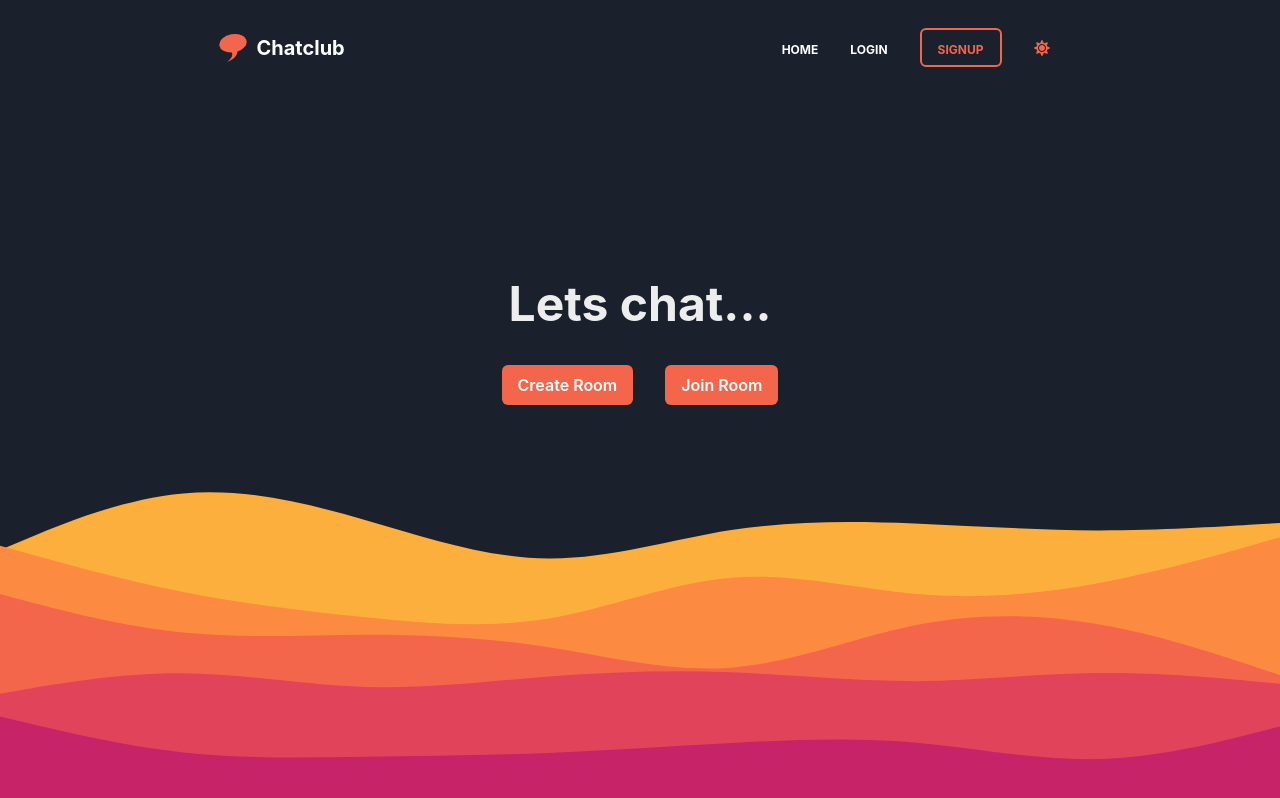
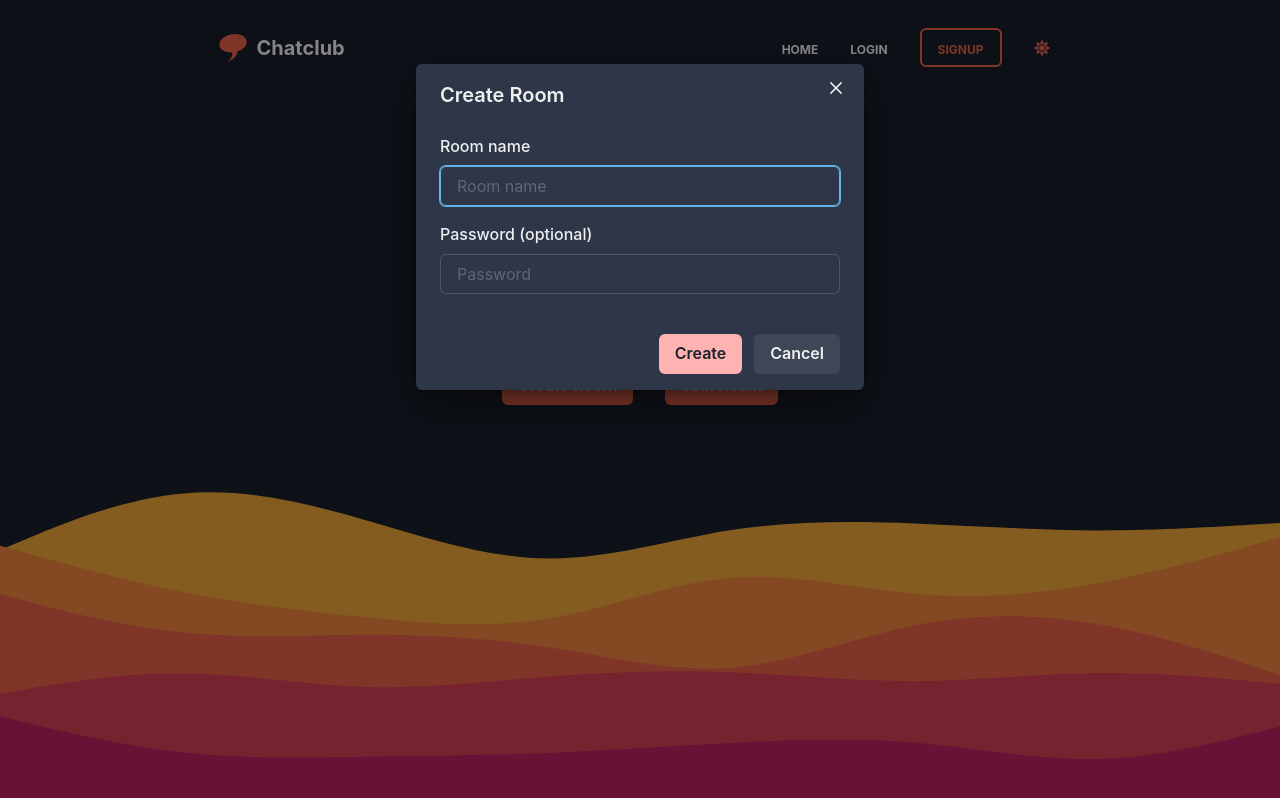
Before and after one commit to mrx7355608/chatapp-frontend, a React (Vite) app: page / in a window 1280 px wide. Both pictures are taken after a click on the button "Create Room". Built offline with nearby package versions, Linux system fonts and the light colour scheme.

Commit message:
created join room and create room forms

```diff
--- /dev/null
+++ b/src/Components/CreateRoom.jsx
@@ -0,0 +1,64 @@
+import React from "react";
+import {
+    Modal,
+    ModalOverlay,
+    ModalContent,
+    ModalHeader,
+    ModalFooter,
+    ModalBody,
+    ModalCloseButton,
+    Button,
+    useDisclosure,
+    FormLabel,
+    FormControl,
+    Input,
+} from "@chakra-ui/react";
+
+export default function CreateRoom() {
+    const { isOpen, onOpen, onClose } = useDisclosure();
+
+    const initialRef = React.useRef(null);
+
+    return (
+        <>
+            <Button
+                pt="0.5"
+                color="white"
+                bgColor="#F3664C"
+                mr="8"
+                onClick={onOpen}
+            >
+                Create Room
+            </Button>
+            <Modal
+                initialFocusRef={initialRef}
+                isOpen={isOpen}
+                onClose={onClose}
+            >
+                <ModalOverlay />
+                <ModalContent>
+                    <ModalHeader>Create Room</ModalHeader>
+                    <ModalCloseButton />
+                    <ModalBody pb={6}>
+                        <FormControl>
+                            <FormLabel>Room name</FormLabel>
+                            <Input ref={initialRef} placeholder="Room name" />
+                        </FormControl>
+
+                        <FormControl mt={4}>
+                            <FormLabel>Password (optional)</FormLabel>
+                            <Input placeholder="Password" />
+                        </FormControl>
+                    </ModalBody>
+
+                    <ModalFooter>
+                        <Button colorScheme="red" mr={3}>
+                            Create
+                        </Button>
+                        <Button onClick={onClose}>Cancel</Button>
+                    </ModalFooter>
+                </ModalContent>
+            </Modal>
+        </>
+    );
+}
--- /dev/null
+++ b/src/Components/JoinRoom.jsx
@@ -0,0 +1,58 @@
+import React from "react";
+import {
+    Modal,
+    ModalOverlay,
+    ModalContent,
+    ModalHeader,
+    ModalFooter,
+    ModalBody,
+    ModalCloseButton,
+    Button,
+    useDisclosure,
+    FormLabel,
+    FormControl,
+    Input,
+} from "@chakra-ui/react";
+
+export default function JoinRoom() {
+    const { isOpen, onOpen, onClose } = useDisclosure();
+
+    const initialRef = React.useRef(null);
+
+    return (
+        <>
+            <Button pt="0.5" color="white" bgColor="#F3664C" onClick={onOpen}>
+                Join Room
+            </Button>
+            <Modal
+                initialFocusRef={initialRef}
+                isOpen={isOpen}
+                onClose={onClose}
+            >
+                <ModalOverlay />
+                <ModalContent>
+                    <ModalHeader>Join Room</ModalHeader>
+                    <ModalCloseButton />
+                    <ModalBody pb={6}>
+                        <FormControl>
+                            <FormLabel>Room ID</FormLabel>
+                            <Input ref={initialRef} placeholder="Room ID" />
+                        </FormControl>
+
+                        <FormControl mt={4}>
+                            <FormLabel>Password</FormLabel>
+                            <Input placeholder="Password" />
+                        </FormControl>
+                    </ModalBody>
+
+                    <ModalFooter>
+                        <Button colorScheme="red" mr={3}>
+                            Join
+                        </Button>
+                        <Button onClick={onClose}>Cancel</Button>
+                    </ModalFooter>
+                </ModalContent>
+            </Modal>
+        </>
+    );
+}
--- a/src/Pages/Home.jsx
+++ b/src/Pages/Home.jsx
@@ -1,6 +1,8 @@
 // eslint-disable-next-line object-curly-newline
 import { Flex, Box, Button, Heading } from "@chakra-ui/react";
 import React from "react";
+import CreateRoom from "../Components/CreateRoom";
+import JoinRoom from "../Components/JoinRoom";
 
 export default function Home() {
     return (
@@ -14,12 +16,8 @@ export default function Home() {
                 Lets chat...
             </Heading>
             <Box mt="8" w="max-content" mx="auto">
-                <Button pt="0.5" color="white" bgColor="#F3664C" mr="8">
-                    Create Room
-                </Button>
-                <Button pt="0.5" color="white" bgColor="#F3664C">
-                    Join Room
-                </Button>
+                <CreateRoom />
+                <JoinRoom />
             </Box>
         </Flex>
     );
```
